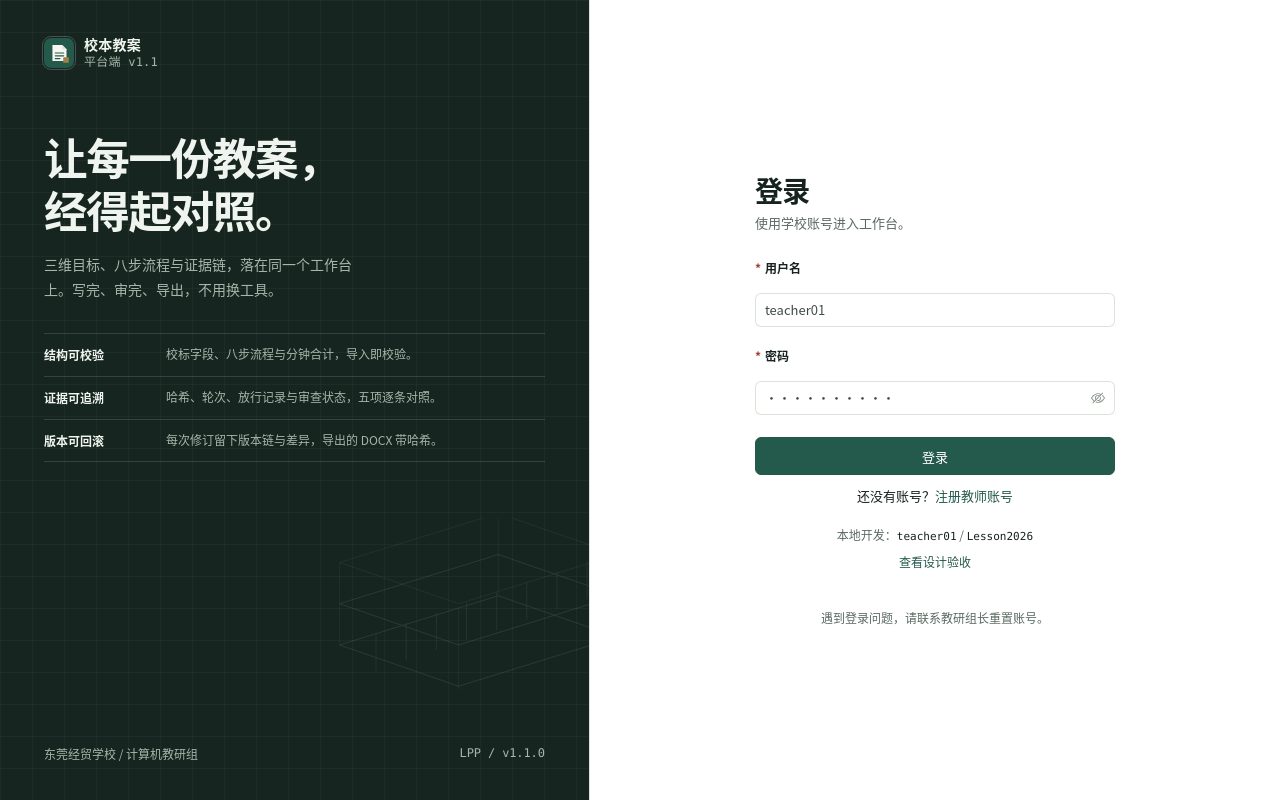
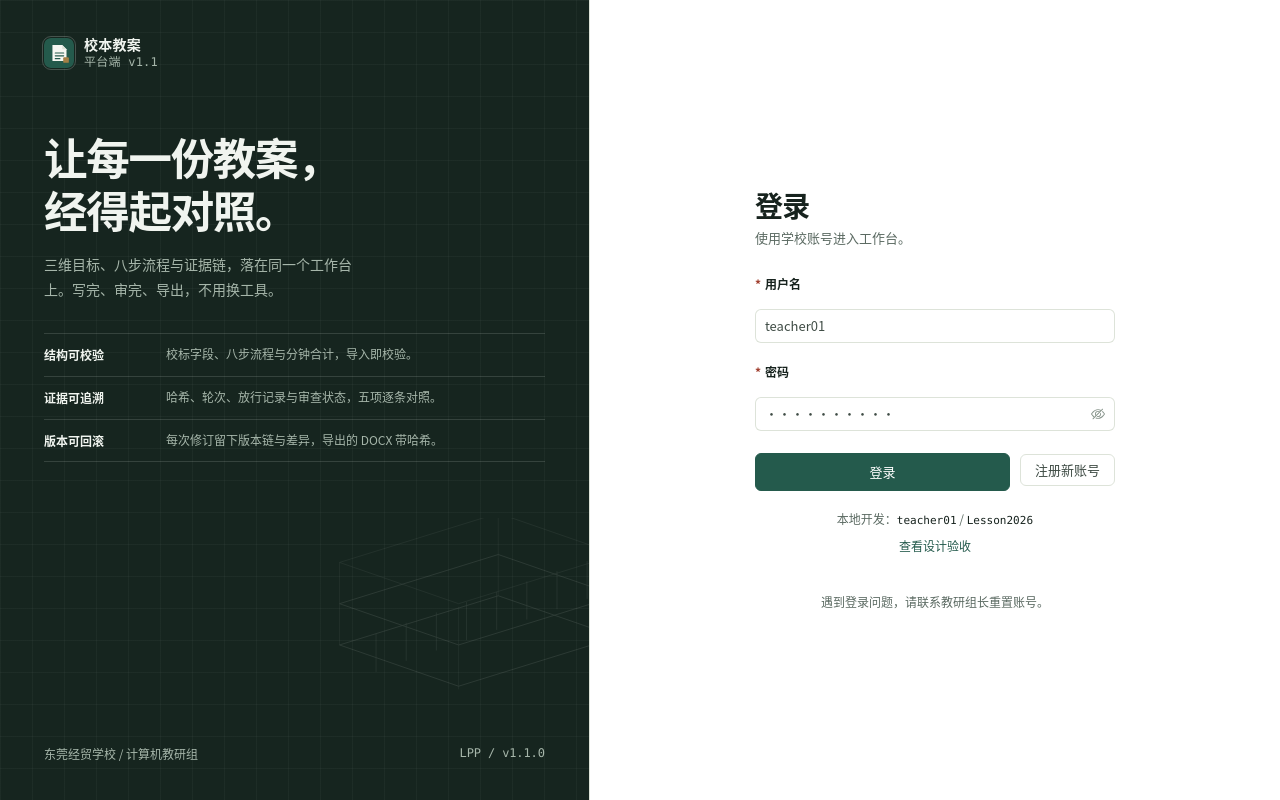
Before and after one commit to weoifgiljb/lesson-plan-design, a Vue app in the folder src/frontend/: page /login in a window 1280 px wide. Built offline with nearby package versions, Linux system fonts and the light colour scheme; no server answers.

Commit message:
feat(BS-05): 登录页把注册入口改成按钮，注册页返回登录也用按钮

```diff
--- a/src/frontend/src/views/LoginView.vue
+++ b/src/frontend/src/views/LoginView.vue
@@ -52,6 +52,10 @@ async function submit(): Promise<void> {
       loading.value = false
     }
   })
+}
+
+function goRegister(): void {
+  router.push('/register')
 }
 
 onMounted(() => {
@@ -148,14 +152,16 @@ onMounted(() => {
             :description="errorTrace ? `traceId: ${errorTrace}` : ''"
           />
 
-          <el-button class="login-submit" type="primary" native-type="submit" :loading="loading">
-            登录
-          </el-button>
+          <div class="auth-actions">
+            <el-button class="login-submit" type="primary" native-type="submit" :loading="loading">
+              登录
+            </el-button>
+            <el-button class="register-submit" native-type="button" @click="goRegister">
+              注册新账号
+            </el-button>
+          </div>
         </el-form>
 
-        <p class="register-link">
-          还没有账号？<router-link to="/register">注册教师账号</router-link>
-        </p>
         <el-alert
           v-if="route.query.registered || route.query.changed"
           class="form-notice"
@@ -320,11 +326,11 @@ onMounted(() => {
   margin-top: 4px;
 }
 
-.register-link {
-  margin: 10px 0 0;
-  font-size: 13px;
-  text-align: center;
-  color: var(--lpp-text-mute);
+.auth-actions {
+  display: grid;
+  grid-template-columns: 1fr auto;
+  gap: 10px;
+  align-items: center;
 }
 
 .form-notice {
--- a/src/frontend/src/views/RegisterView.vue
+++ b/src/frontend/src/views/RegisterView.vue
@@ -137,9 +137,10 @@ async function submit(): Promise<void> {
         </el-button>
       </el-form>
 
-      <p class="card-foot">
-        已有账号？<router-link to="/login">返回登录</router-link>
-      </p>
+      <div class="card-foot">
+        <span>已有账号？</span>
+        <el-button link type="primary" @click="router.push('/login')">返回登录</el-button>
+      </div>
     </section>
   </main>
 </template>
@@ -191,9 +192,12 @@ async function submit(): Promise<void> {
 }
 
 .card-foot {
+  display: flex;
+  justify-content: center;
+  align-items: center;
+  gap: 6px;
   margin: 14px 0 0;
   font-size: 13px;
-  text-align: center;
   color: var(--lpp-text-mute);
 }
 </style>
```
